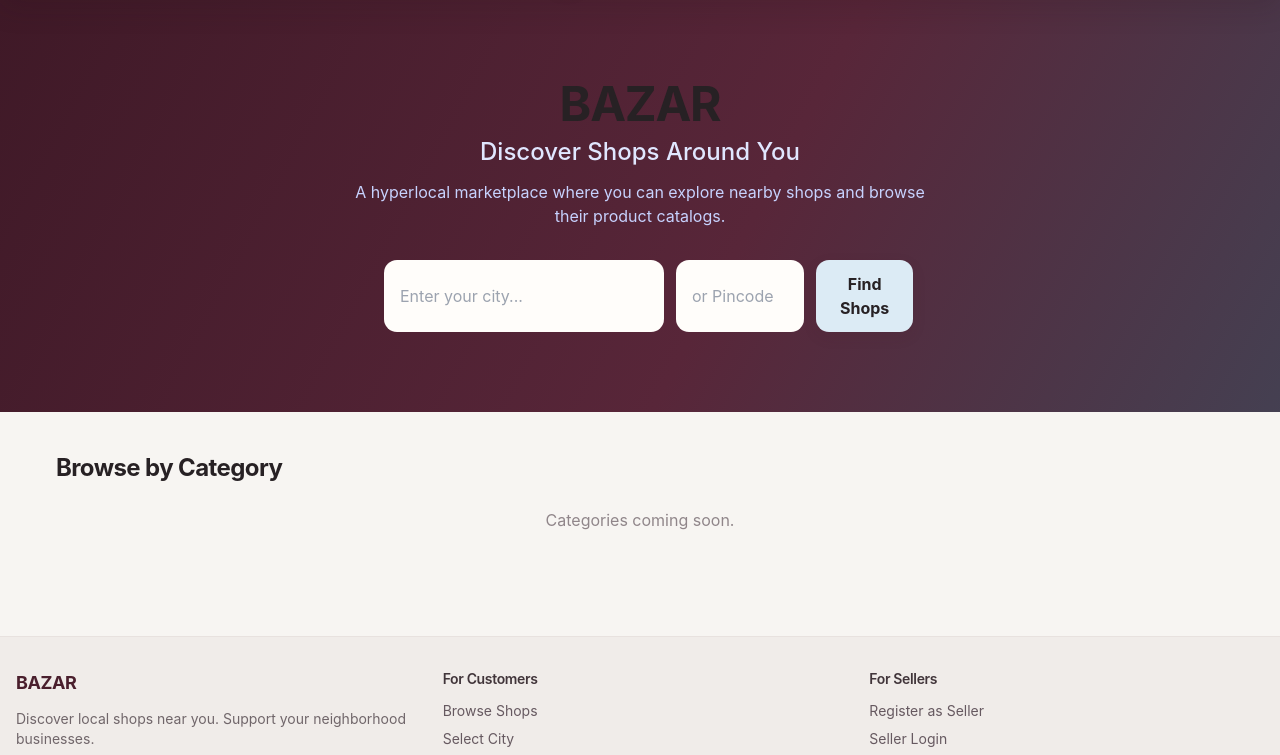
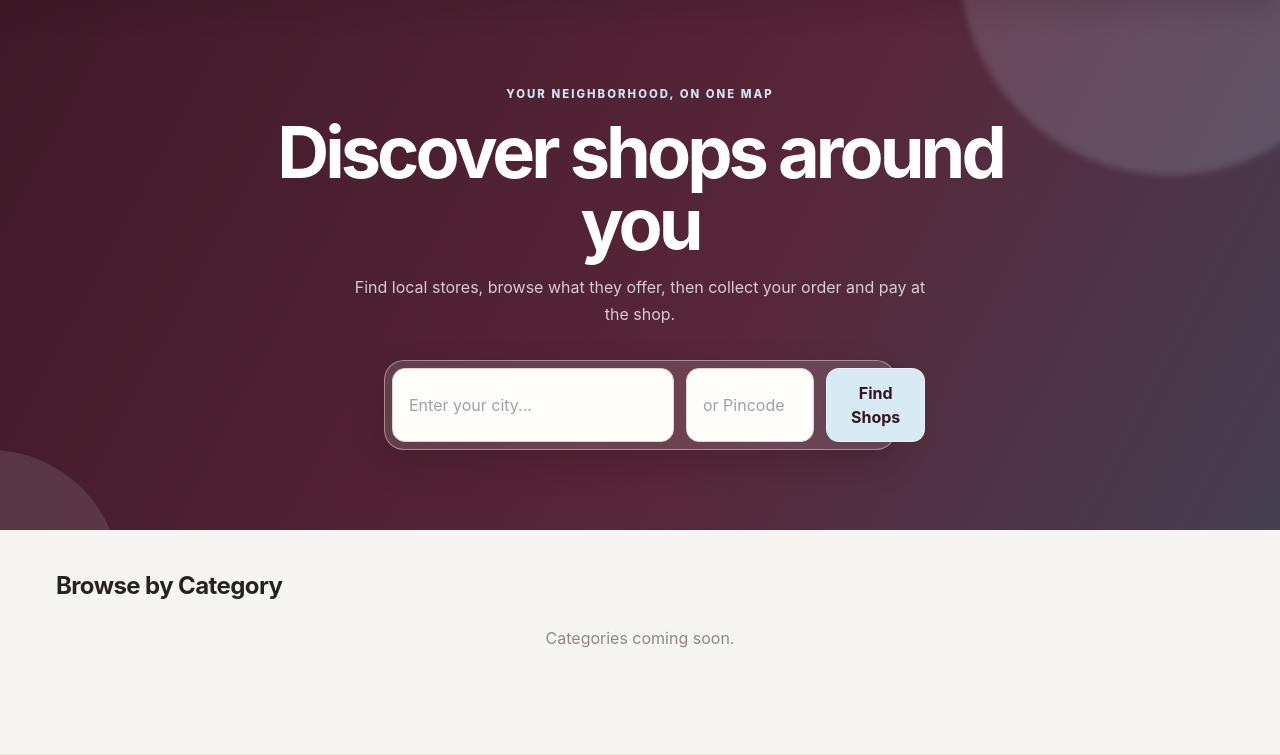
Before and after one commit to himanshunexus/BAZAR, a Django app: page / in a window 1280 px wide. Shown: the part 71-826 px from the top of the page. Run offline with Django 4.2, Linux system fonts and the light colour scheme; data that the repository does not hold is empty; some libraries are stand-ins or nearby versions.

Commit message:
Polish marketplace discovery home

```diff
--- a/templates/core/home.html
+++ b/templates/core/home.html
@@ -4,12 +4,12 @@
 
 {% block content %}
 <!-- Hero Section -->
-<section class="bg-gradient-to-r from-indigo-600 to-purple-600 text-white">
+<section class="bazar-hero bg-gradient-to-r from-indigo-600 to-purple-600 text-white">
     <div class="max-w-7xl mx-auto px-4 py-12 md:py-20">
-        <div class="text-center">
-            <h1 class="text-3xl md:text-5xl font-bold mb-2">BAZAR</h1>
-            <p class="text-xl md:text-2xl font-medium text-indigo-100 mb-3">Discover Shops Around You</p>
-            <p class="text-base text-indigo-200 mb-8 max-w-xl mx-auto">A hyperlocal marketplace where you can explore nearby shops and browse their product catalogs.</p>
+        <div class="bazar-hero-content text-center">
+            <span class="bazar-eyebrow">YOUR NEIGHBORHOOD, ON ONE MAP</span>
+            <h1 class="text-3xl md:text-5xl font-bold mb-2">Discover shops around you</h1>
+            <p class="text-base text-indigo-200 mb-8 max-w-xl mx-auto">Find local stores, browse what they offer, then collect your order and pay at the shop.</p>
 
             <!-- City / Pincode Search -->
             <form action="{% url 'shops:list' %}" method="get" class="max-w-lg mx-auto">
@@ -18,7 +18,7 @@
                            class="flex-1 px-4 py-3 rounded-lg text-gray-800 focus:ring-2 focus:ring-yellow-400 focus:outline-none">
                     <input type="text" name="pincode" placeholder="or Pincode"
                            class="sm:w-32 px-4 py-3 rounded-lg text-gray-800 focus:ring-2 focus:ring-yellow-400 focus:outline-none">
-                    <button type="submit" class="bg-yellow-400 text-gray-900 font-semibold px-6 py-3 rounded-lg hover:bg-yellow-300 transition">
+                    <button type="submit" class="bazar-primary-button bg-yellow-400 text-gray-900 font-semibold px-6 py-3 rounded-lg hover:bg-yellow-300 transition">
                         Find Shops
                     </button>
                 </div>
```
